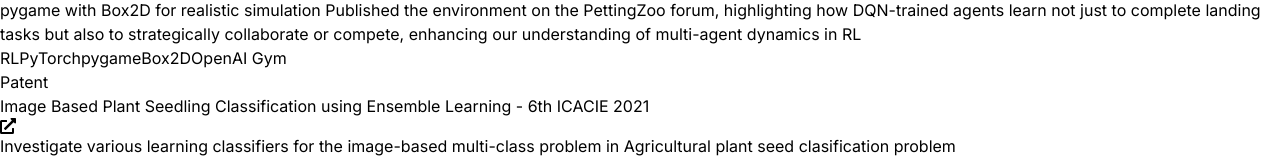
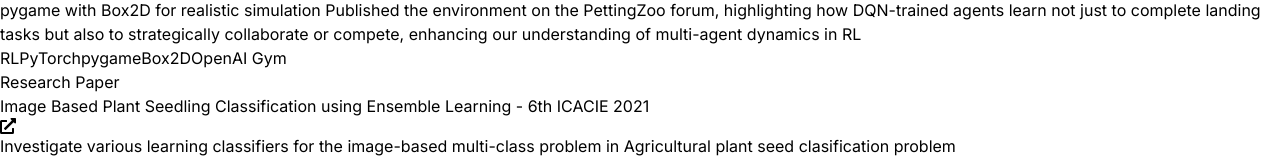
Before and after one commit to Rishiii7/Rishikesh-Portfolio, a React (Vite) app: page / in a window 1280 px wide. Shown: the part 5130-5290 px from the top of the page. Built offline with nearby package versions, Linux system fonts and the light colour scheme.

Commit message:
added custom button

```diff
--- a/src/components/Patent.jsx
+++ b/src/components/Patent.jsx
@@ -10,7 +10,7 @@
         whileInView={{opacity: 1, y: 0}}
         initial={{opacity: 0, y: -100}}
         transition={{duration: 0.5}}
-        className='my-20 text-center text-5xl'>Patent</motion.h2>
+        className='my-20 text-center text-5xl'>Research Paper</motion.h2>
         <div>
             {PATENT.map((patent, index) => (
                 <div key={index} className='mb-8 text-lg flex flex-wrap lg:justify-center'>
@@ -38,7 +38,7 @@
                         <p className='mb-4 text-neutral-400'>{patent.description}</p>
                         <div className='flex flex-wrap justify-center items-center space y-8'>
                             {patent.technologies.map((tech, index) => (
-                                <span key={index} className='mr-1 rounded bg-neutral-900 px-2 py-1 text-sm sm:text-base md:text-lg font-bold text-purple-800'>{tech}</span>
+                                <span key={index} className='mr-1 text-gray-900 bg-gradient-to-r from-lime-200 via-lime-400 to-lime-500 hover:bg-gradient-to-br focus:ring-4 focus:outline-none focus:ring-lime-300 dark:focus:ring-lime-800 shadow-lg shadow-lime-500/50 dark:shadow-lg dark:shadow-lime-800/80 font-medium rounded-lg text-sm px-5 py-2.5 text-center me-2 mb-2'>{tech}</span>
                             ))}
                         </div>
                     </motion.div>
```
